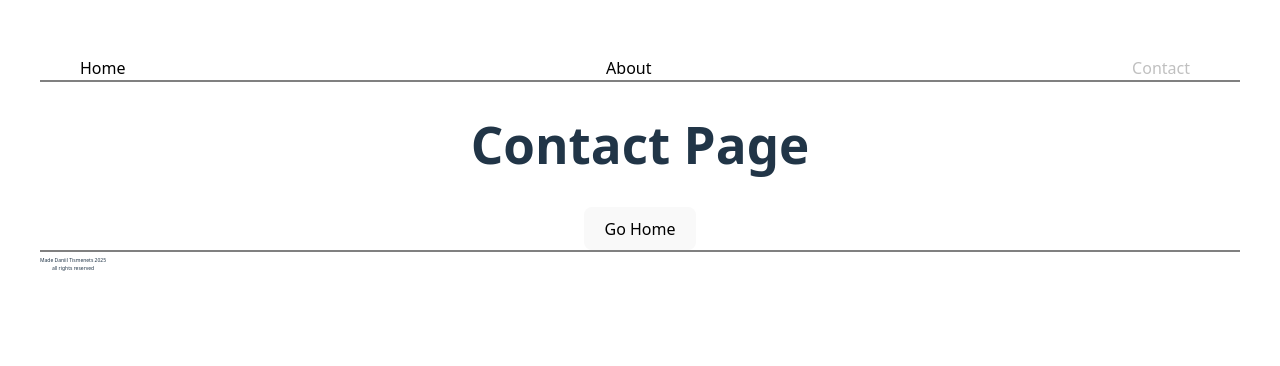
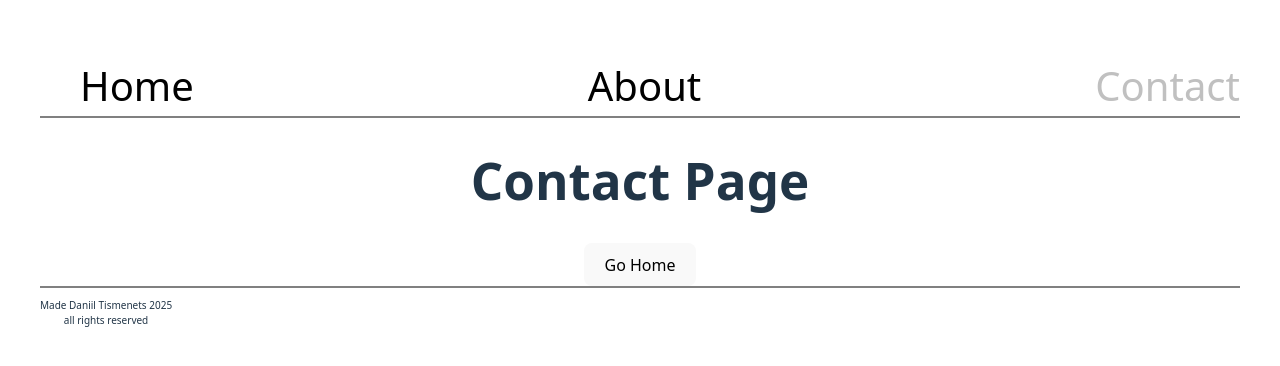
Before and after one commit to DaniilT048/react-router, a React (Vite) app: page /contact in a window 1280 px wide. Shown: the top 366 px of the page. Built offline with nearby package versions, Linux system fonts and the light colour scheme.

Commit message:
added error pages and some styles

```diff
--- a/src/App.css
+++ b/src/App.css
@@ -54,12 +54,12 @@
 }
 
 .header-menu li {
-  padding-right: 50px;
+  font-size: 40px;
 }
 
 .footer-copyright{
   display: flex;
   justify-content: flex-start;
   border-top: grey solid 2px;
-  font-size: 5px;
+  font-size: 10px;
 }
--- a/src/App.jsx
+++ b/src/App.jsx
@@ -2,13 +2,21 @@ import './App.css'
 import routes from "./routes.jsx";
 import {createBrowserRouter, RouterProvider} from "react-router";
 import Layout from "./components/Layout.jsx";
+import ErrorPage from "./components/ErrorPage.jsx";
+import NotFound from "./components/NotFound.jsx";
 
 const router = createBrowserRouter ([
     {
         path: "/",
         element: <Layout />,
+        errorElement: <ErrorPage/>,
         children:[
             ...routes,
+            {
+                path: "*",
+                element: <NotFound/>,
+                label: "Not Found"
+            }
         ]
     }
 ])
--- /dev/null
+++ b/src/components/ErrorPage.jsx
@@ -0,0 +1,5 @@
+const ErrorPage = () => {
+    return <h1 style={{color: '#FF0000'}}>Something went wrong</h1>
+}
+
+export default ErrorPage;
--- a/src/components/FooterText.jsx
+++ b/src/components/FooterText.jsx
@@ -1,14 +1,12 @@
-
 const FooterText = () => {
     return <>
         <div className='footer-copyright'>
             <p>
-            Made Daniil Tismenets 2025
+                Made Daniil Tismenets 2025
                 <br/>
                 all rights reserved
-        </p>
+            </p>
         </div>
-
     </>
 }
 
--- /dev/null
+++ b/src/components/NotFound.jsx
@@ -0,0 +1,5 @@
+const NotFound = () => {
+    return <h1 style={{color: '#FF0000'}}>Error 404. Page is not found</h1>
+}
+
+export default NotFound;
```
